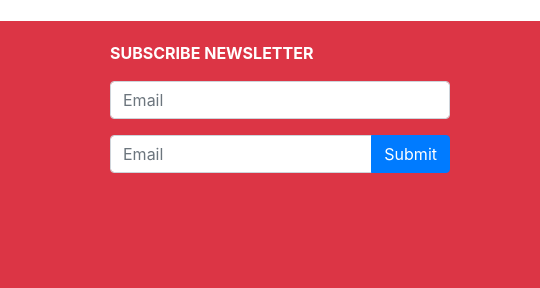
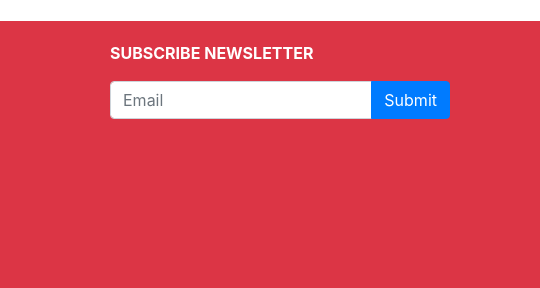
Before and after one commit to hanasoke/dokuno_pizza, a plain HTML site: page index.html in a window 1280 px wide. Shown: the part 3220-3508 px from the top of the page, 740-1280 px from the left. Drawn offline with Linux system fonts and the light colour scheme.

Commit message:
mengubah file index.html

```diff
--- a/index.html
+++ b/index.html
@@ -303,10 +303,6 @@
           <div class="input-group mb-3">
             <input type="text" class="form-control" placeholder="Email" aria-label="Recipient's username"
               aria-describedby="button-addon2">
-          </div>
-          <div class="input-group mb-3">
-            <input type="text" class="form-control" placeholder="Email" aria-label="Recipient's username"
-              aria-describedby="button-addon2">
             <div class="input-group-append">
               <button class="btn btn-primary" type="button" id="button-addon2">Submit</button>
             </div>
```
